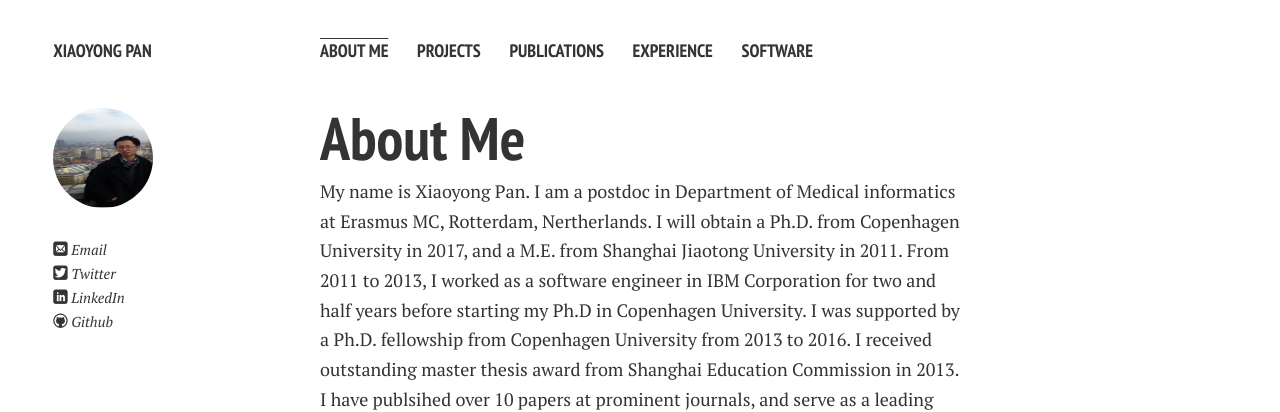
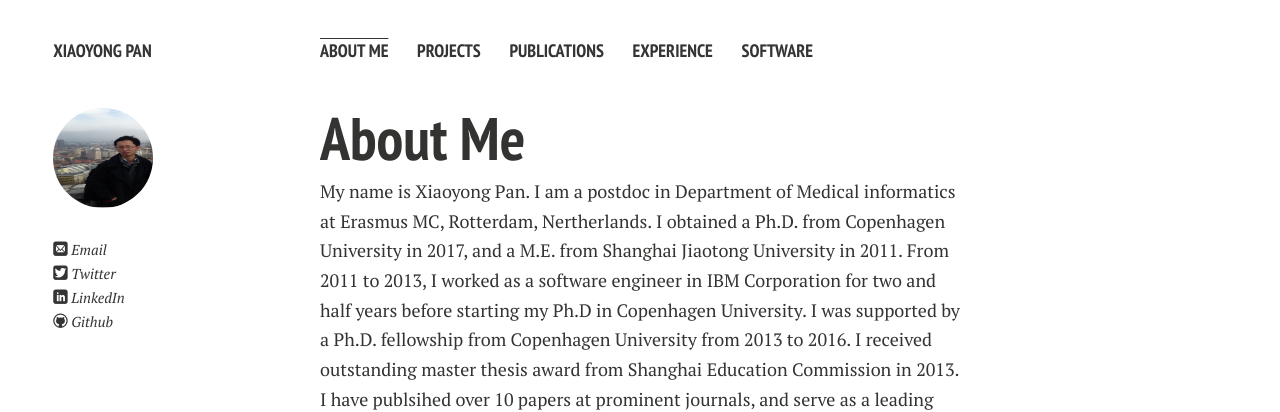
Before and after one commit to xypan1232/xypan1232.github.io, a Jekyll site: the page built from index.md, in a window 1280 px wide. Shown: the top 412 px of the page. Built offline with Jekyll 4.4.1, drawn with Linux system fonts in a browser that asks for light colours; nearby versions of some CDN libraries; Markdown is read by kramdown in place of the engine named in the settings; our own code applies the rules of GitHub Pages for plain Markdown files; some of the changed text lies outside the part shown.

Commit message:
Update index.md

```diff
--- a/index.md
+++ b/index.md
@@ -5,7 +5,7 @@
 # About Me
 
 My name is Xiaoyong Pan. I am a postdoc in Department of Medical informatics at Erasmus MC, Rotterdam, Nertherlands.
-I will obtain a Ph.D. from Copenhagen University in 2017, and a M.E. from Shanghai Jiaotong University in 2011. From 2011 to 2013, I worked as a
+I obtained a Ph.D. from Copenhagen University in 2017, and a M.E. from Shanghai Jiaotong University in 2011. From 2011 to 2013, I worked as a
 software engineer in IBM Corporation for two and half years before starting my Ph.D in Copenhagen University. I was supported by a Ph.D. fellowship from Copenhagen University from 2013 to 2016.
 I received outstanding master thesis award from Shanghai Education Commission in 2013. I have publsihed over 10 papers at prominent journals, and serve as a leading Guest Editor for IEEE Access.
 <br>
```
